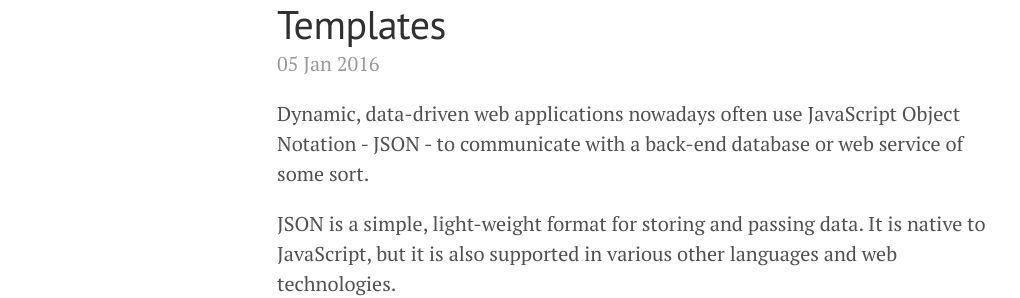
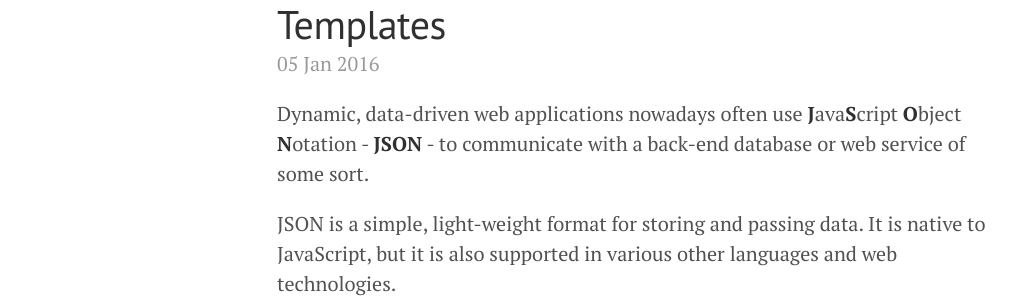
Before and after one commit to MississaugaCoding/mississaugacoding.github.io, a Jekyll site: the page built from _posts/2016-01-05-html-css-js-json.md, in a window 1280 px wide and 900 px high. Shown: the part 183-481 px from the top of the window, without its empty margins (3-1023 px from the left). Built offline with Jekyll 4.4.1, drawn with Linux system fonts in a browser that asks for light colours; comment, search, counter and statistics services are not loaded.

Commit message:
updated post for session 17

```diff
--- a/_posts/2016-01-05-html-css-js-json.md
+++ b/_posts/2016-01-05-html-css-js-json.md
@@ -5,7 +5,7 @@ comments: true
 publish: true
 ---
 
-Dynamic, data-driven web applications nowadays often use JavaScript Object Notation - JSON - to communicate with a back-end database or web service of some sort.
+Dynamic, data-driven web applications nowadays often use **J**ava**S**cript **O**bject **N**otation - **JSON** - to communicate with a back-end database or web service of some sort.
 
 JSON is a simple, light-weight format for storing and passing data. It is native to JavaScript, but it is also supported in various other languages and web technologies.
 
```
